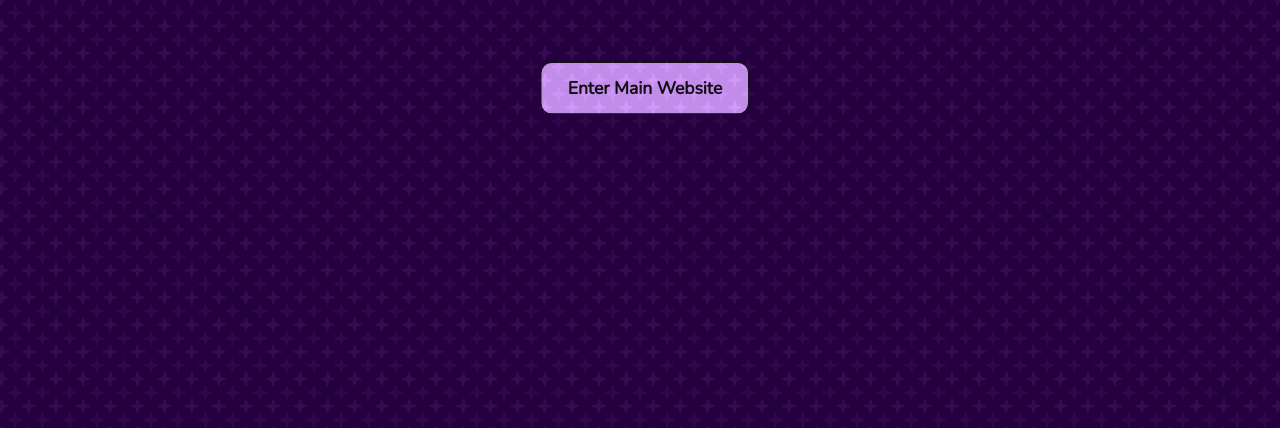
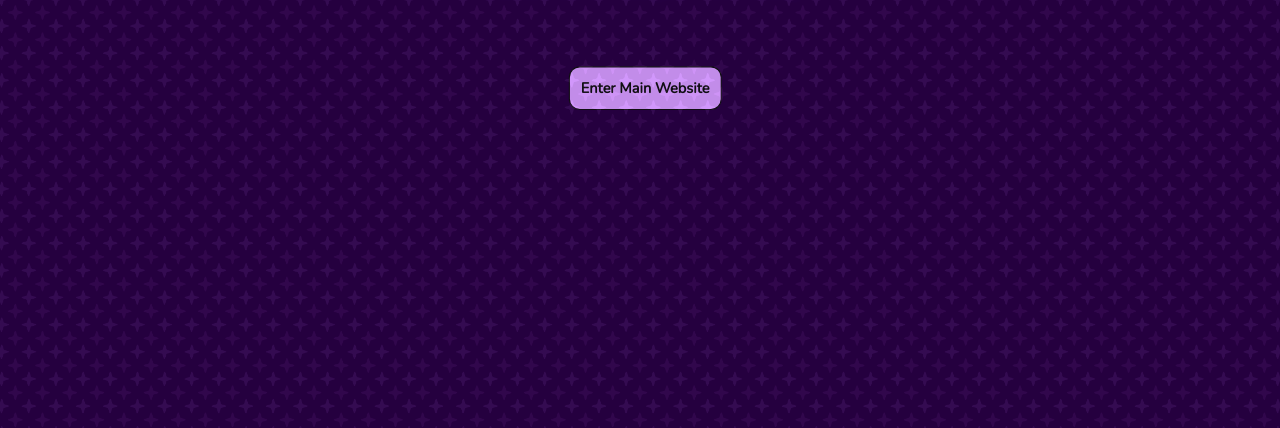
Before and after one commit to patateorange2/patateorange2.github.io, a plain HTML site: page index.html in a window 1280 px wide. Shown: the part 384-812 px from the top of the page. Drawn offline with nearby package versions, Linux system fonts and the light colour scheme.

Commit message:
Update index.html

```diff
--- a/index.html
+++ b/index.html
@@ -58,33 +58,29 @@
   button {
     cursor: pointer;
     margin-left: 10px;
-      transition: color 0.4s ease, background-color 0.4s ease, border-color 0.4s ease, box-shadow 0.4s ease;
+    transition: color 0.4s ease, background-color 0.4s ease,
+      borde-color 0.4s ease, box-shadow 0.4s ease;
     background: #d69cff;
     font-weight: 800;
     border: 1px solid #101010;
     color: #101010;
     border-radius: 10px;
-      padding: 12px 24px;
-      font-size: 1rem;
+    padding: 10px;
   }
-
   button:hover:not(button:disabled) {
     color: #d69cff;
     background: #9600ff;
     border-color: #d69cff;
     box-shadow: 0 0 0 2px #d69cff;
   }
-
   button:disabled {
     opacity: 0.5;
     cursor: not-allowed;
   }
-
   button:active {
     box-shadow: 0 0 0 3px rgba(255, 255, 255, 0.548);
     outline: none;
   }
-
     #star-pattern {
       background-image: url("https://raw.githubusercontent.com/patateorange2/patateorange2.github.io/main/purple%20star.png");
       background-size: 2%;
```
Lines whose indentation alone changed are shown as unchanged.
